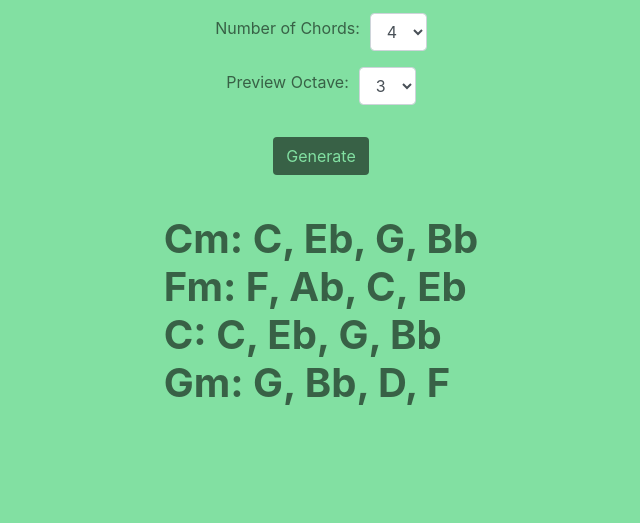
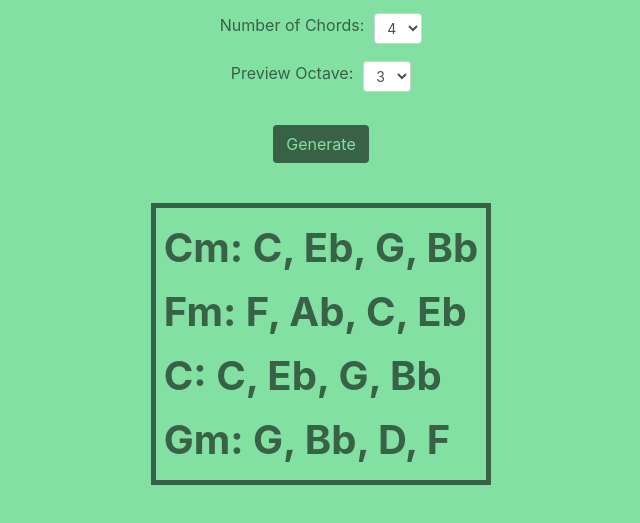
Before and after one commit to rynstwrt/ChordProgressionGenerator, a plain HTML site: page index.html in a window 1280 px wide. Shown: the part 61-584 px from the top of the page, without its empty margins (319-959 px from the left). Drawn offline with Linux system fonts and the light colour scheme.

Commit message:
Prepare for addition of JS

```diff
--- a/index.html
+++ b/index.html
@@ -5,7 +5,7 @@
 	 <meta name='viewport' content='width=device-width, initial-scale=1' />
 	 <link rel='stylesheet' href='bootstrap/css/bootstrap.min.css' />
 	 <link rel='stylesheet' href='main.min.css' />
-	 <title>Bootstrap Test</title>
+	 <title>Minor Chord Progression Generator.</title>
 </head>
 <body>
 	<div class='container'>
@@ -18,7 +18,7 @@
 							<label for='numChordsSelect'>Number of Chords:</label>
 						</div>
 						<div class='col-auto'>
-							<select class='form-control' id='numChordsSelect'>
+							<select class='form-control form-control-sm' id='numChordsSelect'>
 								<option>3</option>
 								<option selected>4</option>
 							</select>
@@ -29,7 +29,7 @@
 							<label for='numOctaveSelect'>Preview Octave:</label>
 						</div>
 						<div class='col-auto'>
-							<select class='form-control' id='numOctaveSelect'>
+							<select class='form-control form-control-sm' id='numOctaveSelect'>
 								<option>2</option>
 								<option selected>3</option>
 								<option>4</option>
@@ -50,7 +50,7 @@
 
 		<div class='row'>
 			<div class='col-auto mx-auto'>
-				<h1 class='font-weight-bold'>
+				<h1 class='font-weight-bold p-2' id='maintext'>
 					Cm: C, Eb, G, Bb<br/>
 					Fm: F, Ab, C, Eb<br/>
 					C: C, Eb, G, Bb<br/>
@@ -60,5 +60,6 @@
 		</div>
 	</div>
 	<script src='jquery.min.js'></script>
+	<script src='main.js'></script>
 </body>
 </html>
--- a/main.scss
+++ b/main.scss
@@ -12,3 +12,9 @@ html, body
 	background-color: $color2;
 	color: $color1;
 }
+
+#maintext
+{
+	border: 5px solid $color2;
+	line-height: 4rem;
+}
```
Also changed, not shown: main.js (added), main.min.css.
